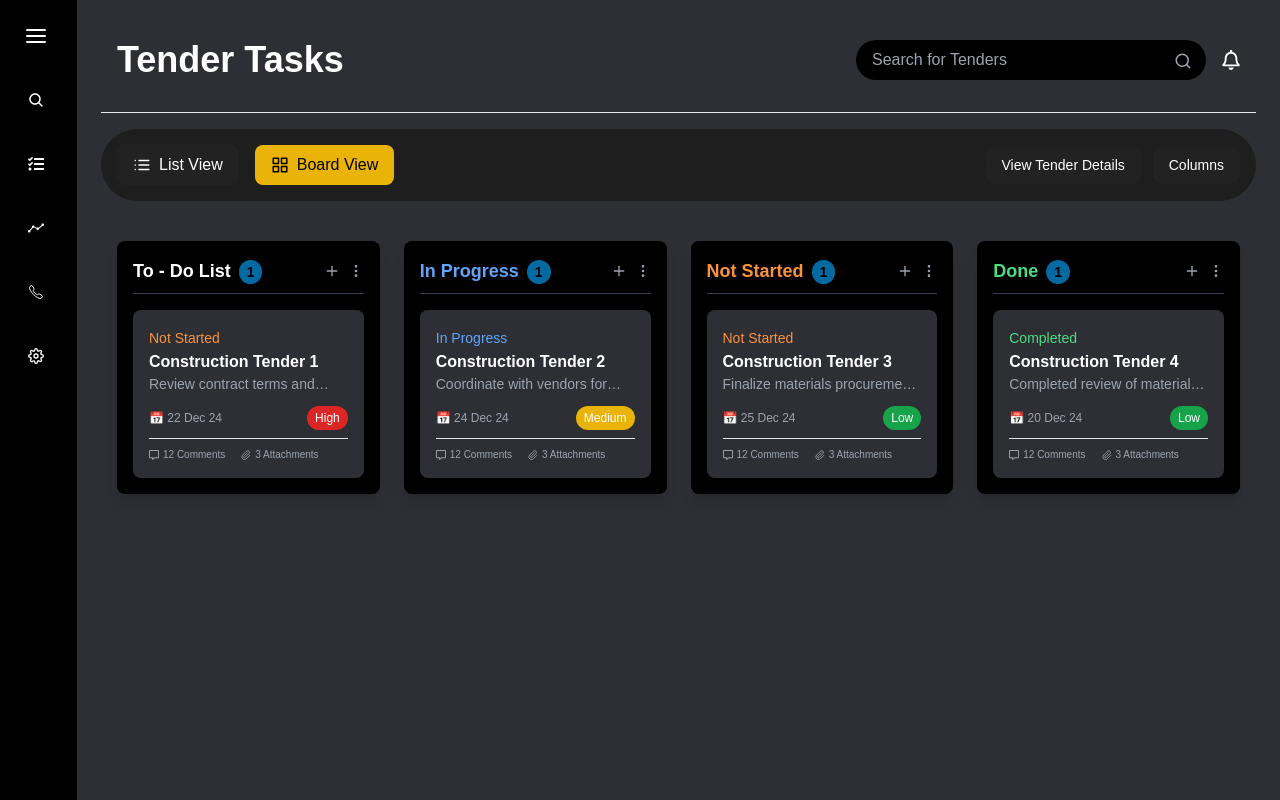
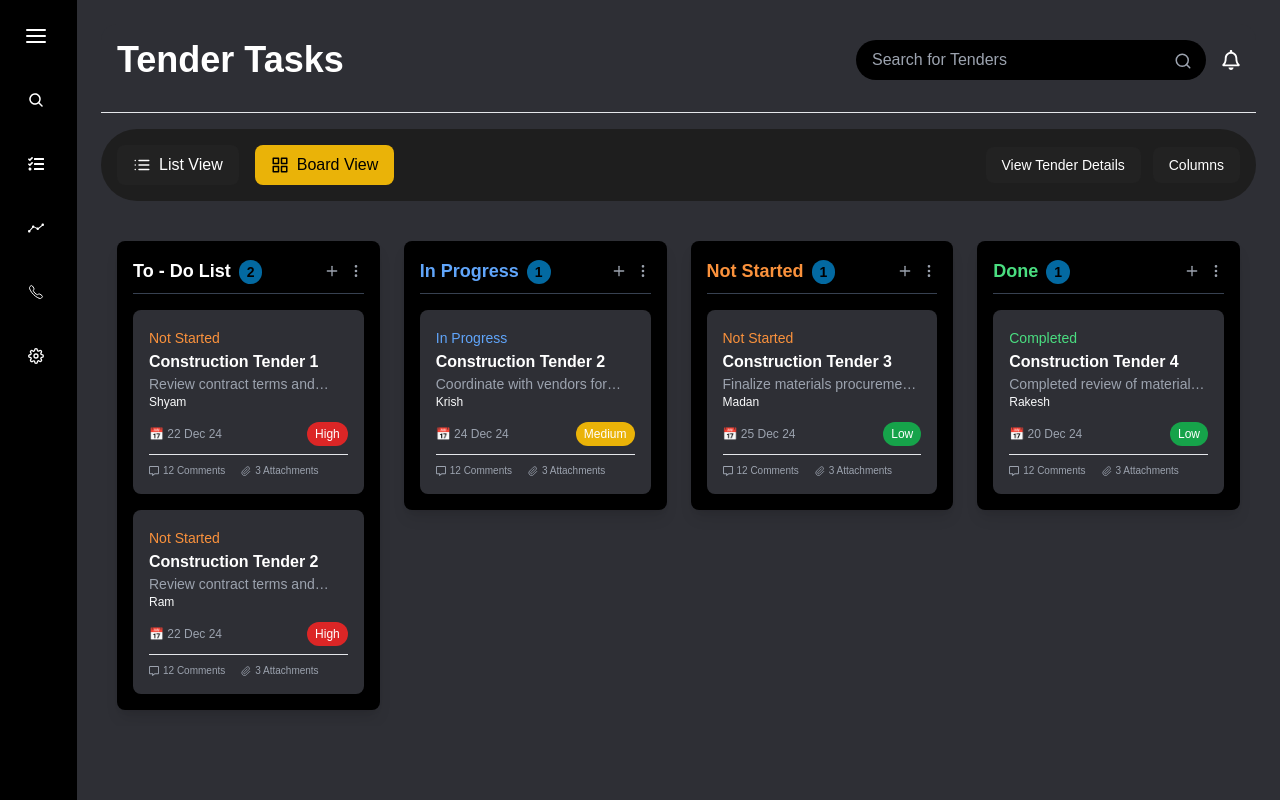
Before and after one commit to vish-ahire/tender, a Next.js app: page / in a window 1280 px wide. Built offline with nearby package versions, Linux system fonts and the light colour scheme.

Commit message:
animate card on hover

```diff
--- a/app/_component/Board.tsx
+++ b/app/_component/Board.tsx
@@ -8,7 +8,7 @@ const BoardView: React.FC = () => {
   const [columns, setColumns] = useState(columnsData);
 
   return (
-    <div className="w-full flex overflow-x-auto space-x-6 p-4">
+    <div className="w-full flex items-start overflow-x-auto space-x-6 p-4 ">
       {columns.map((column) => (
         <Column key={column.id} column={column} />
       ))}
--- a/app/_component/Card.tsx
+++ b/app/_component/Card.tsx
@@ -30,7 +30,10 @@ const Card: React.FC<CardProps> = ({ task }) => {
   };
 
   return (
-    <div className="bg-[#2e2f35] p-4 rounded-lg shadow-md">
+    <div className="bg-[#2e2f35] p-4 rounded-lg shadow-md
+    transition-all duration-300 ease-in-out
+                hover:shadow-[0_0_15px_rgba(255,255,255,0.6)] hover:scale-[1.02]
+                hover:ring-2 hover:ring-white">
       {/* Status Label */}
       <span className={`text-sm font-medium ${statusColors[task.status]}`}>
         {task.status}
@@ -39,7 +42,7 @@ const Card: React.FC<CardProps> = ({ task }) => {
       {/* Task Details */}
       <h3 className="text-white font-semibold">{task.title}</h3>
       <p className="text-gray-400 text-sm line-clamp-1">{task.description}</p>
-
+      <p className="text-gray-50 text-xs">{task.assignee}</p>
       {/* Footer */}
       <div className="flex justify-between items-center mt-3">
         <span className="text-xs text-gray-400">📅 {task.dueDate}</span>
--- a/app/_component/Column.tsx
+++ b/app/_component/Column.tsx
@@ -22,7 +22,7 @@ interface ColumnProps {
 }
 const Column: React.FC<ColumnProps> = ({ column }) => {
     return (
-    <div className="w-1/3 bg-[#000000] p-4 rounded-lg shadow-lg">
+        <div className="w-1/3 bg-[#000000] p-4 rounded-lg shadow-lg min-h-0 ">
             {/* Column Header */}
             <div className="flex justify-between items-center border-b border-gray-700 pb-2 mb-4">
                 <h2 className={`text-lg font-semibold ${column.color}`}>{column.title}
@@ -35,7 +35,7 @@ const Column: React.FC<ColumnProps> = ({ column }) => {
             </div>
 
             {/* Task List */}
-      <div className="space-y-4">
+            <div className="space-y-4 ">
                 {column.tasks.map((task) => (
                     <Card key={task.id} task={task} />
                 ))}
--- a/data/columnsData.tsx
+++ b/data/columnsData.tsx
@@ -24,7 +24,16 @@ export const columnsData: Column[] = [
         id: "1",
         title: "Construction Tender 1",
         description: "Review contract terms and update requirements.",
-        assignee: "John Doe",
+        assignee: "Shyam",
+        priority: "High",
+        dueDate: "22 Dec 24",
+        status: "Not Started",
+      },
+      {
+        id: "2",
+        title: "Construction Tender 2",
+        description: "Review contract terms and update requirements.",
+        assignee: "Ram",
         priority: "High",
         dueDate: "22 Dec 24",
         status: "Not Started",
@@ -40,7 +49,7 @@ export const columnsData: Column[] = [
         id: "2",
         title: "Construction Tender 2",
         description: "Coordinate with vendors for pricing.",
-        assignee: "Jane Smith",
+        assignee: "Krish",
         priority: "Medium",
         dueDate: "24 Dec 24",
         status: "In Progress",
@@ -56,7 +65,7 @@ export const columnsData: Column[] = [
         id: "3",
         title: "Construction Tender 3",
         description: "Finalize materials procurement plan.",
-        assignee: "Alice Johnson",
+        assignee: "Madan",
         priority: "Low",
         dueDate: "25 Dec 24",
         status: "Not Started",
@@ -72,7 +81,7 @@ export const columnsData: Column[] = [
         id: "4",
         title: "Construction Tender 4",
         description: "Completed review of materials procurement.",
-        assignee: "Bob Williams",
+        assignee: "Rakesh",
         priority: "Low",
         dueDate: "20 Dec 24",
         status: "Completed",
@@ -80,54 +89,3 @@ export const columnsData: Column[] = [
     ],
   },
 ];
-
-// export const columnsData: Column[] = [
-//   {
-//     id: "todo",
-//     title: "To - Do List",
-//     color: "text-yellow-400",
-//     tasks: [
-//       {
-//         id: "1",
-//         title: "Construction Tender 1",
-//         description: "Review contract terms and update requirements.",
-//         assignee: "John Doe",
-//         priority: "High",
-//         dueDate: "22 Dec 24",
-//         status: "Not Started",
-//       },
-//     ],
-//   },
-//   {
-//     id: "progress",
-//     title: "In Progress",
-//     color: "text-blue-400",
-//     tasks: [
-//       {
-//         id: "2",
-//         title: "Construction Tender 2",
-//         description: "Coordinate with vendors for pricing.",
-//         assignee: "Jane Smith",
-//         priority: "Medium",
-//         dueDate: "24 Dec 24",
-//         status: "In Progress",
-//       },
-//     ],
-//   },
-//   {
-//     id: "notStarted",
-//     title: "Not Started",
-//     color: "text-orange-400",
-//     tasks: [
-//       {
-//         id: "3",
-//         title: "Construction Tender 3",
-//         description: "Finalize materials procurement plan.",
-//         assignee: "Alice Johnson",
-//         priority: "Low",
-//         dueDate: "25 Dec 24",
-//         status: "Not Started",
-//       },
-//     ],
-//   },
-// ];
```
Lines whose indentation alone changed are shown as unchanged.
